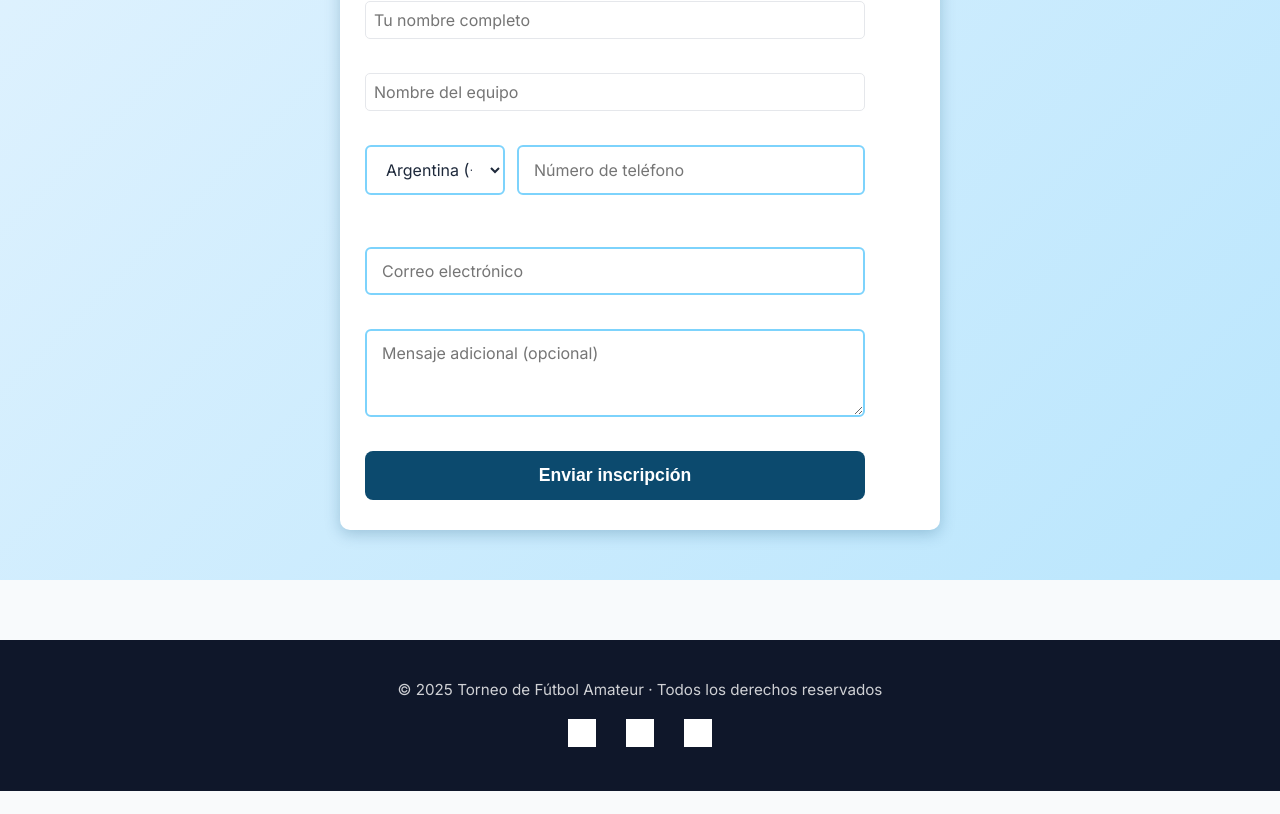
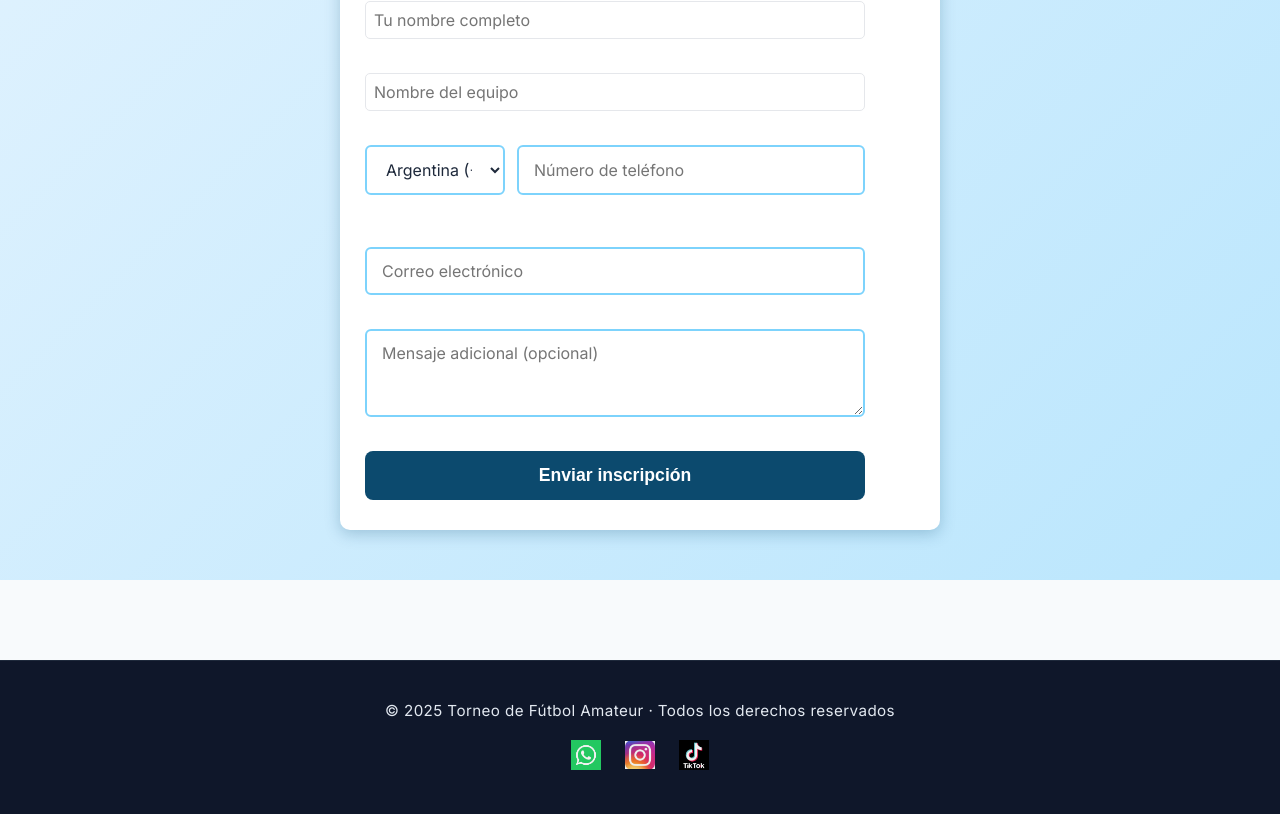
Before and after one commit to lautaroeberle/TorneoBurronesWeb, a React (Vite) app in the folder frontend/: page / in a window 1280 px wide. Shown: the part 1150-1964 px from the top of the page. Before the commit the page ends 1941 px from the top, so only its background shows below. Built offline with nearby package versions, Linux system fonts and the light colour scheme; grey boxes are pictures that could not be loaded.

Commit message:
agrego iconos a footer y cambio su estructura

```diff
--- a/frontend/src/components/Beneficios.tsx
+++ b/frontend/src/components/Beneficios.tsx
@@ -1,16 +1,13 @@
-import beneficiosImg from "../assets/beneficios.jpg";
+
 
 const Beneficios = () => (
-  <section id="beneficios" className="beneficios" style={{ backgroundImage: `url(${beneficiosImg})` }}>
-    <div>
-      <h2>Beneficios</h2>
-      <ul>
-        <li>Cobertura de partidos y fotos</li>
-        <li>Árbitros profesionales</li>
-        <li>Cobertura médica</li>
-      </ul>
-    </div>
-  </section>
+ <section className="beneficios">
+        <div className="beneficio"><span>📸</span><p>Fotografía profesional</p></div>
+        <div className="beneficio"><span>⚖️</span><p>Arbitraje local</p></div>
+         <div className="beneficio"><span>👨‍⚕️</span><p>Personal médico capacitado</p></div>
+        <div className="beneficio"><span>📊</span><p>Tabla de posiciones y resultados online</p></div>
+        <div className="beneficio"><span>⏱️</span><p>Minuto a minuto de cada partido online</p></div>
+        <div className="beneficio"><span>📰</span><p>Noticias internas online</p></div>
+      </section>
 );
-
 export default Beneficios;
--- /dev/null
+++ b/frontend/src/components/Footer.tsx
@@ -0,0 +1,46 @@
+import tiktokIcon from "../assets/tiktok.png";
+import whatsappIcon from "../assets/wpp.png";
+import instagramIcon from "../assets/instagram.jpeg";
+
+
+const Footer = () => {
+  const year = new Date().getFullYear();
+
+  return (
+    <footer className="footer">
+      <div className="footer-container">
+        <p className="footer-text">
+          © {year} Torneo de Fútbol Amateur · Todos los derechos reservados
+        </p>
+        <div className="social-icons">
+          <a
+            href="https://wa.me/5491144172243"
+            target="_blank"
+            rel="noopener noreferrer"
+            aria-label="WhatsApp"
+          >
+            <img src={whatsappIcon} alt="WhatsApp" />
+          </a>
+          <a
+            href="https://www.instagram.com/tiba"
+            target="_blank"
+            rel="noopener noreferrer"
+            aria-label="Instagram"
+          >
+            <img src={instagramIcon} alt="Instagram" />
+          </a>
+          <a
+            href="https://www.tiktok.com/@tiba"
+            target="_blank"
+            rel="noopener noreferrer"
+            aria-label="TikTok"
+          >
+            <img src={tiktokIcon} alt="TikTok" />
+          </a>
+        </div>
+      </div>
+    </footer>
+  );
+};
+
+export default Footer;
--- a/frontend/src/components/Inicio.tsx
+++ b/frontend/src/components/Inicio.tsx
@@ -2,9 +2,11 @@
 import { Carousel } from "react-responsive-carousel";
 import Inscripcion from "../components/Inscripcion";
 import PublicContactoWhatsapp from "../layouts/PublicContactoWhatsapp";
-import tiktokIcon from "../assets/tiktok.png";
+import Footer from "./Footer";
 import "react-responsive-carousel/lib/styles/carousel.min.css";
 import "../styles/Inicio.css";
+import Beneficios from "./Beneficios";
+
 
 const Inicio = () => {
 
@@ -20,53 +22,10 @@ const Inicio = () => {
         </Carousel>
       </section>
 
-      {/* 2. Beneficios */}
-      <section className="beneficios">
-        <div className="beneficio"><span>📸</span><p>Fotografía profesional</p></div>
-        <div className="beneficio"><span>⚖️</span><p>Arbitraje local</p></div>
-         <div className="beneficio"><span>👨‍⚕️</span><p>Personal médico capacitado</p></div>
-        <div className="beneficio"><span>📊</span><p>Tabla de posiciones y resultados online</p></div>
-        <div className="beneficio"><span>⏱️</span><p>Minuto a minuto de cada partido online</p></div>
-        <div className="beneficio"><span>📰</span><p>Noticias internas online</p></div>
-      </section>
-
-      {/* 3. Preview del torneo */}
-
-    {/* 4. Inscripción */}
+    <Beneficios/>
 <Inscripcion />
 <PublicContactoWhatsapp />
-
-<footer className="footer">
-  <div className="footer-content">
-    <p>© {new Date().getFullYear()} Torneo de Fútbol Amateur · Todos los derechos reservados</p>
-    <div className="footer-links">
-      <a
-        href="https://wa.me/5491144172243"
-        target="_blank"
-        rel="noopener noreferrer"
-        aria-label="WhatsApp"
-      >
-        <img src="/icons/whatsapp.svg" alt="WhatsApp" />
-      </a>
-      <a
-        href="https://www.instagram.com/tiba"
-        target="_blank"
-        rel="noopener noreferrer"
-        aria-label="Instagram"
-      >
-        <img src="/icons/instagram.svg" alt="Instagram" />
-      </a>
-      <a
-        href="https://www.tiktok.com/@tiba"
-        target="_blank"
-        rel="noopener noreferrer"
-        aria-label="TikTok"
-      >
-        <img src={tiktokIcon} alt="TikTok" />
-      </a>
-    </div>
-  </div>
-</footer>
+<Footer/>
 
     </div>
   );
--- a/frontend/src/styles/Inicio.css
+++ b/frontend/src/styles/Inicio.css
@@ -38,99 +38,6 @@
   margin-bottom: 8px;
 }
 
-/* Preview Section */
-.preview-section {
-  display: grid;
-  grid-template-columns: 1fr 1fr 0.6fr;
-  gap: 20px;
-  padding: 40px 20px;
-}
-
-.preview-section h3 {
-  font-size: 1.4rem;
-  color: #1e3a8a;
-  margin-bottom: 15px;
-}
-
-/* Fixture preview */
-.fixture-preview .fixture-table {
-  width: 100%;
-  border-collapse: collapse;
-}
-
-.fixture-preview .fixture-table td {
-  padding: 8px;
-  border-bottom: 1px solid #cbd5e1;
-  font-weight: 500;
-}
-
-/* Noticias carrusel */
-.noticias-carousel {
-  overflow-x: auto;
-}
-
-.noticias-scroll {
-  display: flex;
-  gap: 12px;
-  overflow-x: auto;
-}
-
-.noticia-card {
-  min-width: 150px;
-  background-color: white;
-  border-radius: 8px;
-  overflow: hidden;
-  box-shadow: 0 1px 4px rgba(0, 0, 0, 0.1);
-  transition: transform 0.2s ease;
-  cursor: pointer;
-}
-
-.noticia-card:hover {
-  transform: scale(1.02);
-}
-
-.noticia-card img {
-  width: 100%;
-  height: 90px;
-  object-fit: cover;
-}
-
-.noticia-card p {
-  padding: 8px;
-  font-size: 0.9rem;
-  font-weight: 600;
-  color: #1e293b;
-}
-
-/* Tabla de posiciones resumida */
-.tabla-posiciones table {
-  width: 100%;
-  border-collapse: collapse;
-  font-size: 0.95rem;
-}
-
-.tabla-posiciones th,
-.tabla-posiciones td {
-  text-align: left;
-  padding: 6px 8px;
-  border-bottom: 1px solid #e2e8f0;
-}
-
-.tabla-posiciones th {
-  background-color: #e0f2fe;
-  color: #0c4a6e;
-}
-
-.tabla-posiciones td {
-  font-weight: 500;
-}
-
-/* Responsive */
-@media (max-width: 960px) {
-  .preview-section {
-    grid-template-columns: 1fr;
-  }
-}
 .inscripcion {
   background: linear-gradient(135deg, #e0f2fe 0%, #bae6fd 100%);
   padding: 50px 20px;
@@ -223,39 +130,63 @@
   font-weight: 600;
   color: #047857; /* verde */
 }
-
 .footer {
   background-color: #0f172a;
-  color: #ffffffcc;
+  color: rgba(255, 255, 255, 0.85);
   padding: 40px 20px;
-  text-align: center;
   font-size: 0.95rem;
-  margin-top: 60px;
+  margin-top: 80px;
+  border-top: 1px solid #1e293b;
 }
 
-.footer-content {
-  max-width: 1000px;
+.footer-container {
+  max-width: 1200px;
   margin: 0 auto;
+  text-align: center;
+  display: flex;
+  flex-direction: column;
+  gap: 20px;
 }
 
-.footer p {
-  margin-bottom: 20px;
+.footer-text {
   font-weight: 400;
+  font-size: 0.95rem;
+  letter-spacing: 0.4px;
+  color: #e2e8f0;
 }
 
-.footer-links {
+.social-icons {
   display: flex;
   justify-content: center;
-  gap: 30px;
+  align-items: center;
+  gap: 24px;
 }
 
-.footer-links a img {
-  width: 28px;
-  height: 28px;
-  transition: transform 0.2s ease;
-  filter: brightness(0) invert(1);
+.social-icons a img {
+  width: 30px;
+  height: 30px;
+  object-fit: contain;
+  filter: brightness(0.95);
+  transition: transform 0.25s ease, filter 0.25s ease;
 }
 
-.footer-links a:hover img {
-  transform: scale(1.1);
+.social-icons a:hover img {
+  transform: scale(1.15);
+  filter: brightness(1.2);
 }
+
+@media (max-width: 480px) {
+  .footer {
+    padding: 30px 10px;
+    font-size: 0.85rem;
+  }
+
+  .social-icons a img {
+    width: 26px;
+    height: 26px;
+  }
+
+  .footer-container {
+    gap: 16px;
+  }
+}
```
Also changed, not shown: frontend/src/assets/instagram.jpeg (added).
